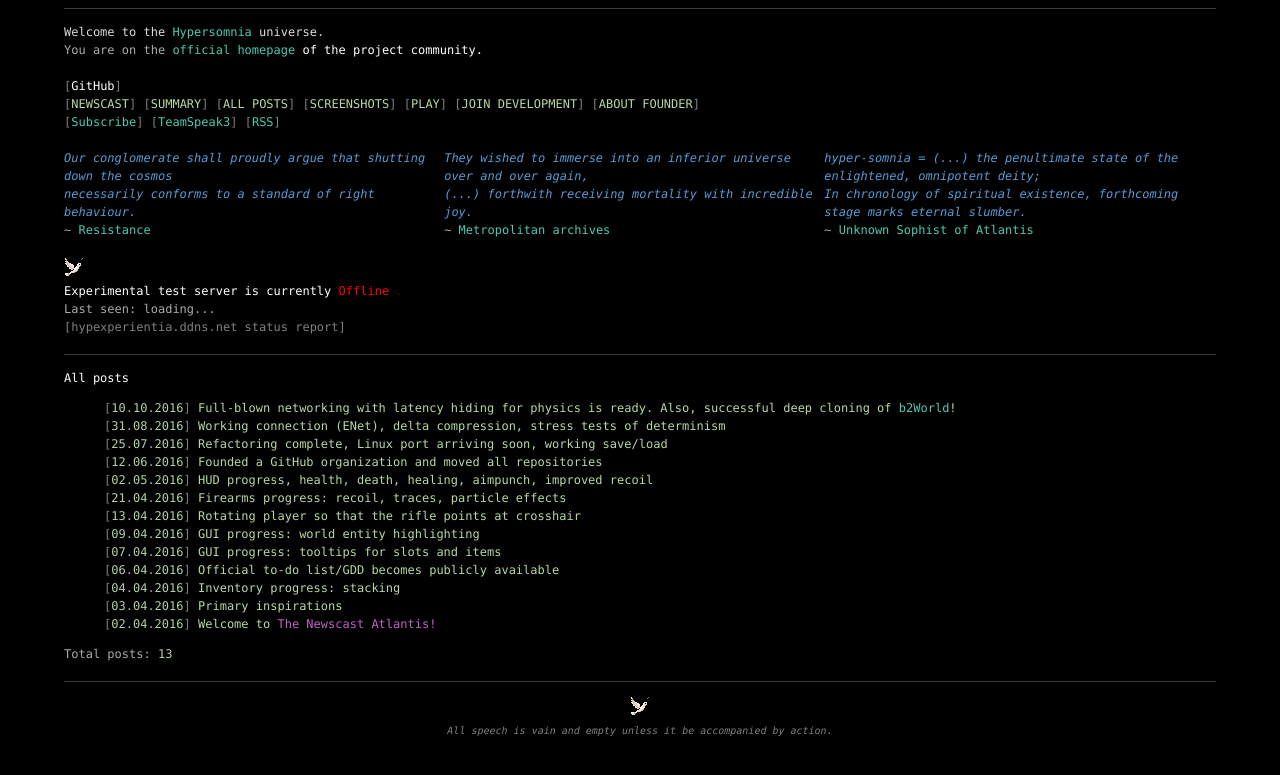
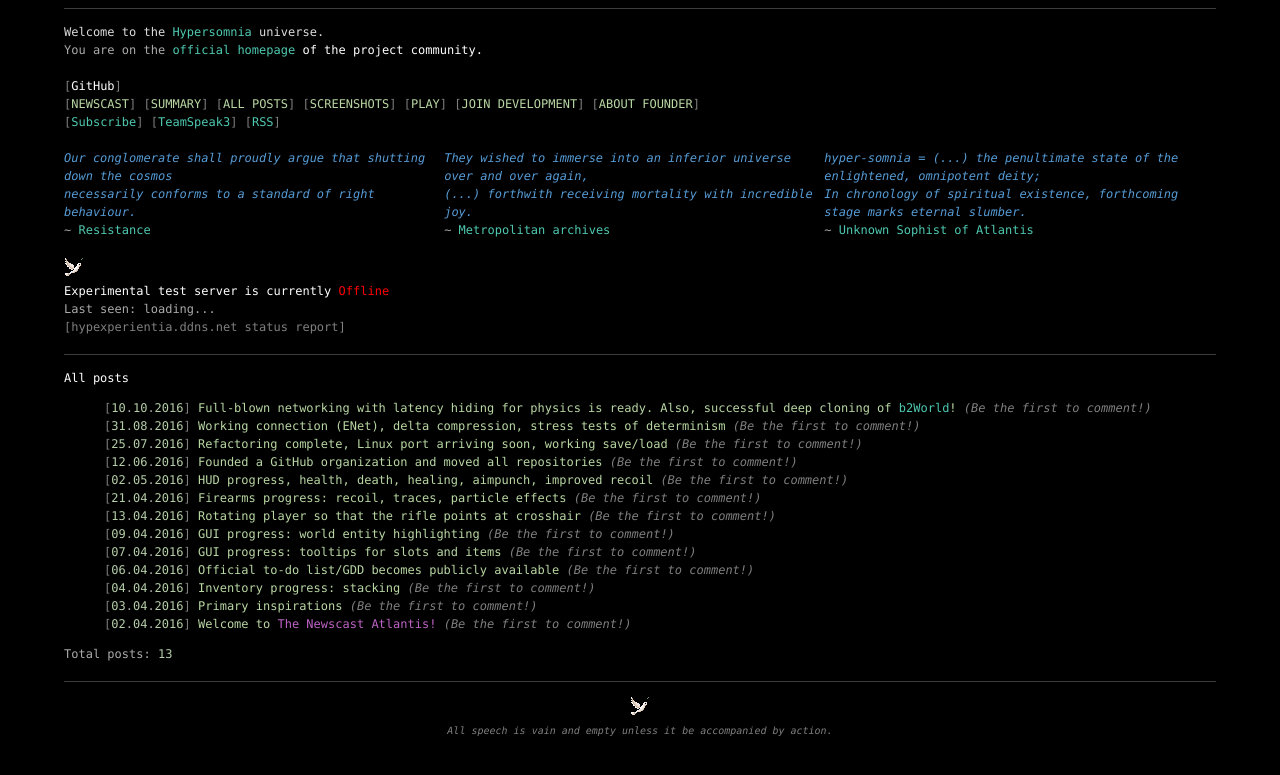
Before and after one commit to TeamHypersomnia/TeamHypersomnia.github.io, a Jekyll site: the page built from posts.html, in a window 1280 px wide. Shown: the top 775 px of the page. Built offline with Jekyll 4.4.1, drawn with Linux system fonts in a browser that asks for light colours; grey boxes are pictures that could not be loaded.

Commit message:
comment links in all posts test

```diff
--- a/posts.html
+++ b/posts.html
@@ -14,9 +14,24 @@ permalink: /posts/
     {% else %}
           <a class="vsenum" href="{{ post.url | prepend: site.baseurl }}">{{ post.title }}</a>
     {% endif %}
+          <a style="font-style:italic" class="vsparam replies-count" href="{{ post.url | prepend: site.baseurl }}">(Be the first to comment!)</a>
           <br/>
     {% endfor %}
   </ul>
 
   Total posts: <span class="vsnumber">{{ site.posts | size }}</span> <br/>
 </div>
+
+<script>
+$(document).ready(function()
+{
+  $.post( "http://patrykcysarz.pl/comment-system/web/comments/get-count", function( data ) {
+    var postCounts = JSON.parse(data);
+
+    for(var postId in postCounts)
+    {
+      $(".post-container[data-id='" + postId + "'").find(".replies-count").html("(" + postCounts[postId] + " Comments)");
+    }
+  });
+});
+</script>
```
